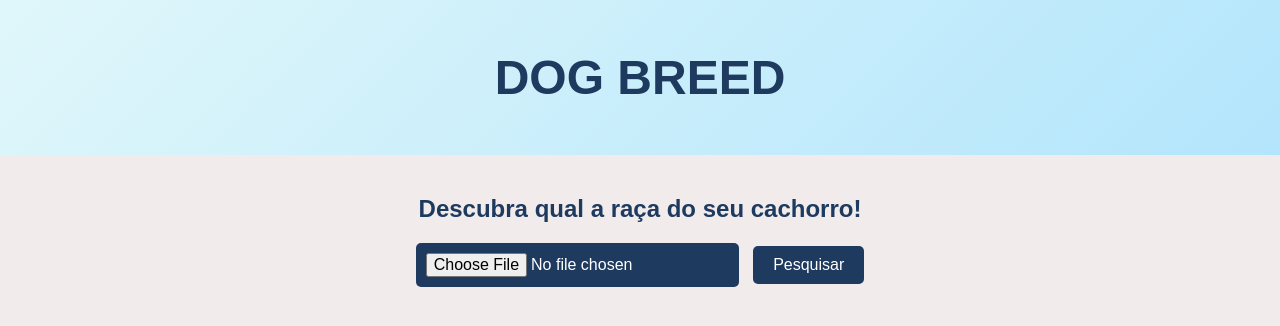
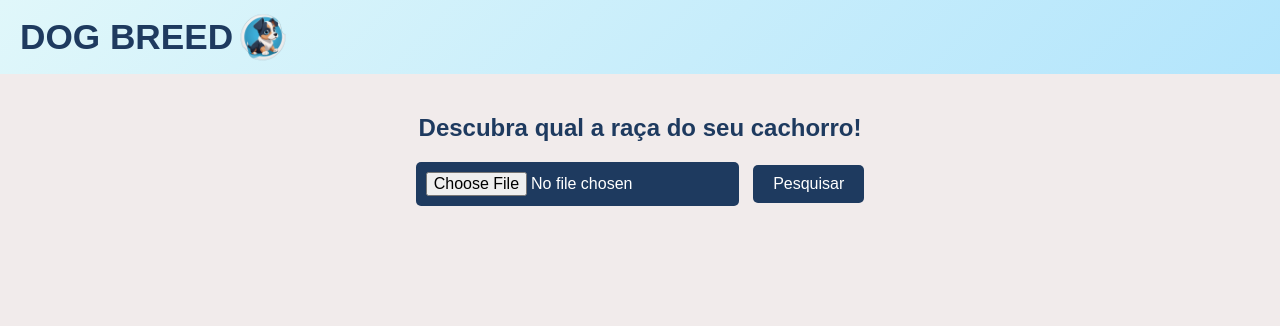
Before and after one commit to pedritto19/Trabalho2, a Flask app: template templates/home.html in a window 1280 px wide. Shown: the top 326 px of the page. Run offline with Flask 3, Linux system fonts and the light colour scheme; the template is opened without the code that fills it, so the values that code supplies are empty.

Commit message:
feat: banner e logo

```diff
--- a/static/style.css
+++ b/static/style.css
@@ -8,12 +8,20 @@ body {
 .banner {
     background: linear-gradient(135deg, #e0f7fa, #b3e5fc); /* Gradiente de azul claro */
     color: #1e3a5f; /* Azul harmonioso */
-    padding: 50px 20px;
-    text-align: center;
+    padding: 7px 20px;
+    text-align:start;
+    display: flex;
+}
+.banner .logo {
+    width: 60px; /* Ajuste o tamanho conforme necessário */
+    height: auto;
+    margin-right: 20px; /* Espaço entre a imagem e o texto */
+    padding: 0px;
 }
 
 .banner h1 {
-    font-size: 3em;
+    font-size: 2.2em;
+    padding-top: 10px;
     margin: 0;
 }
 
--- a/templates/home.html
+++ b/templates/home.html
@@ -11,6 +11,7 @@
 <body>
     <div class="banner">
         <h1>DOG BREED</h1>
+        <img src="{{ url_for('static', filename='images/logo.png') }}" alt="Logo" class="logo">
     </div>
     <div class="content">
         <h2>Descubra qual a raça do seu cachorro!</h2>
```
Also changed, not shown: static/images/logo.png (added).
